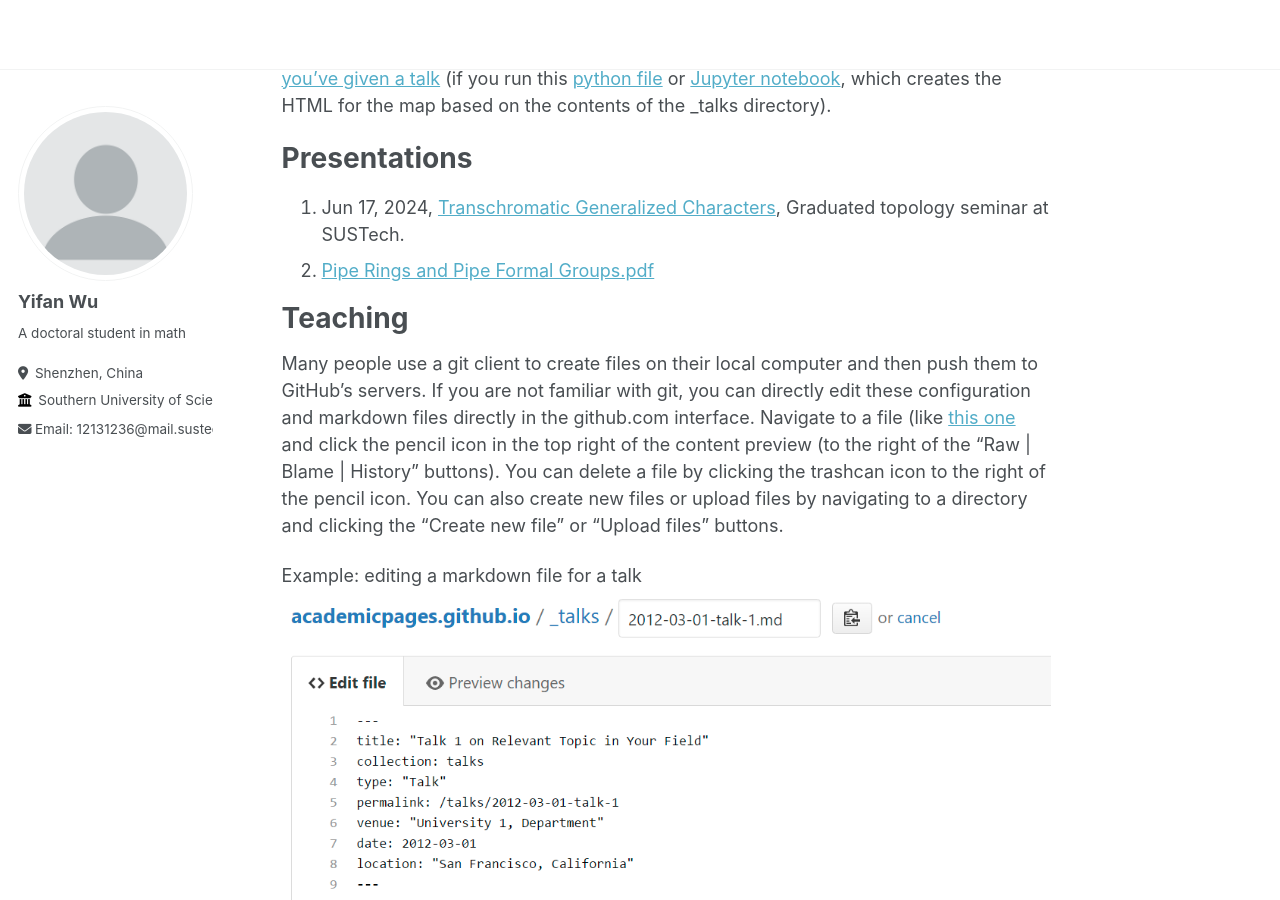
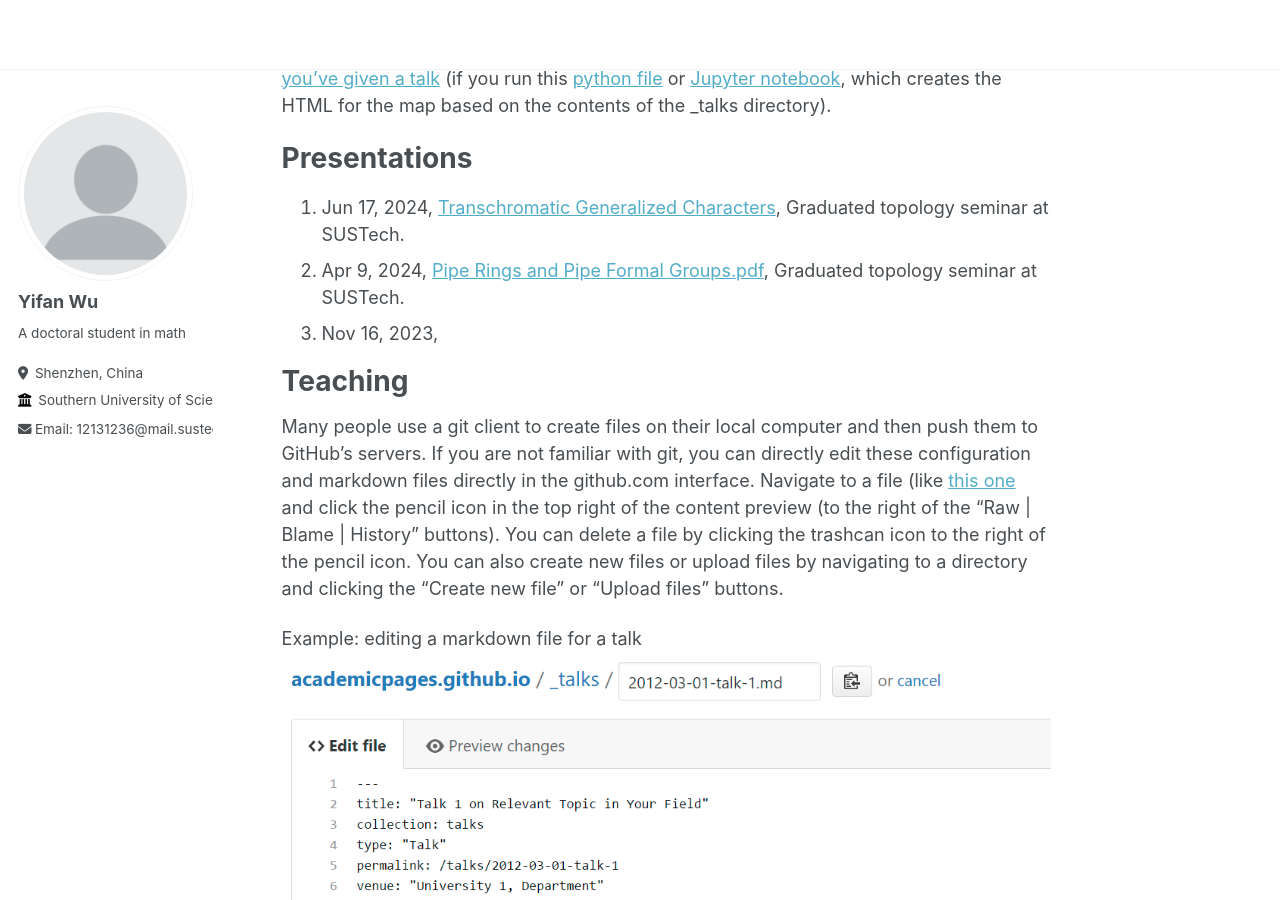
Before and after one commit to Wuyf19970105/Wuyf19970105.github.io, a Jekyll site: the page built from _pages/about.md, in a window 1280 px wide and 900 px high, scrolled down 951 px. Built offline with Jekyll 4.4.1, drawn with Linux system fonts in a browser that asks for light colours.

Commit message:
Update about.md
Signed-off-by: Yifan Wu <148335396+Wuyf19970105@users.noreply.github.com>

```diff
--- a/_pages/about.md
+++ b/_pages/about.md
@@ -36,7 +36,8 @@
 Presentations
 ======
 1. Jun 17, 2024, [Transchromatic Generalized Characters](https://Wuyf19970105.github.io/files/Transchromatic_Generalized_Characters.pdf), Graduated topology seminar at SUSTech.
-1. [Pipe Rings and Pipe Formal Groups.pdf](https://Wuyf19970105.github.io/files/Pipe_Rings_and_Pipe_Formal_Groups.pdf)
+1. Apr 9, 2024, [Pipe Rings and Pipe Formal Groups.pdf](https://Wuyf19970105.github.io/files/Pipe_Rings_and_Pipe_Formal_Groups.pdf), Graduated topology seminar at SUSTech.
+2. Nov 16, 2023,
 
 Teaching
 ======
```
